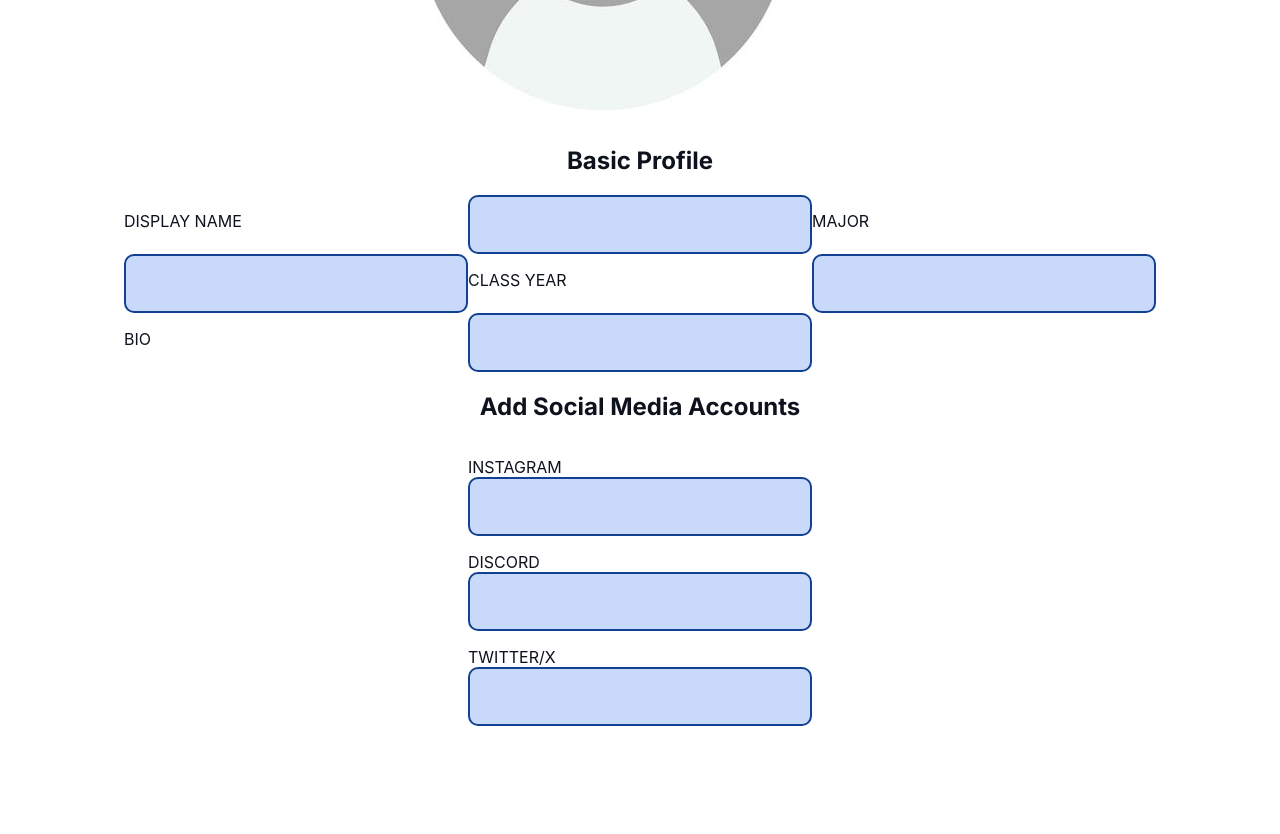
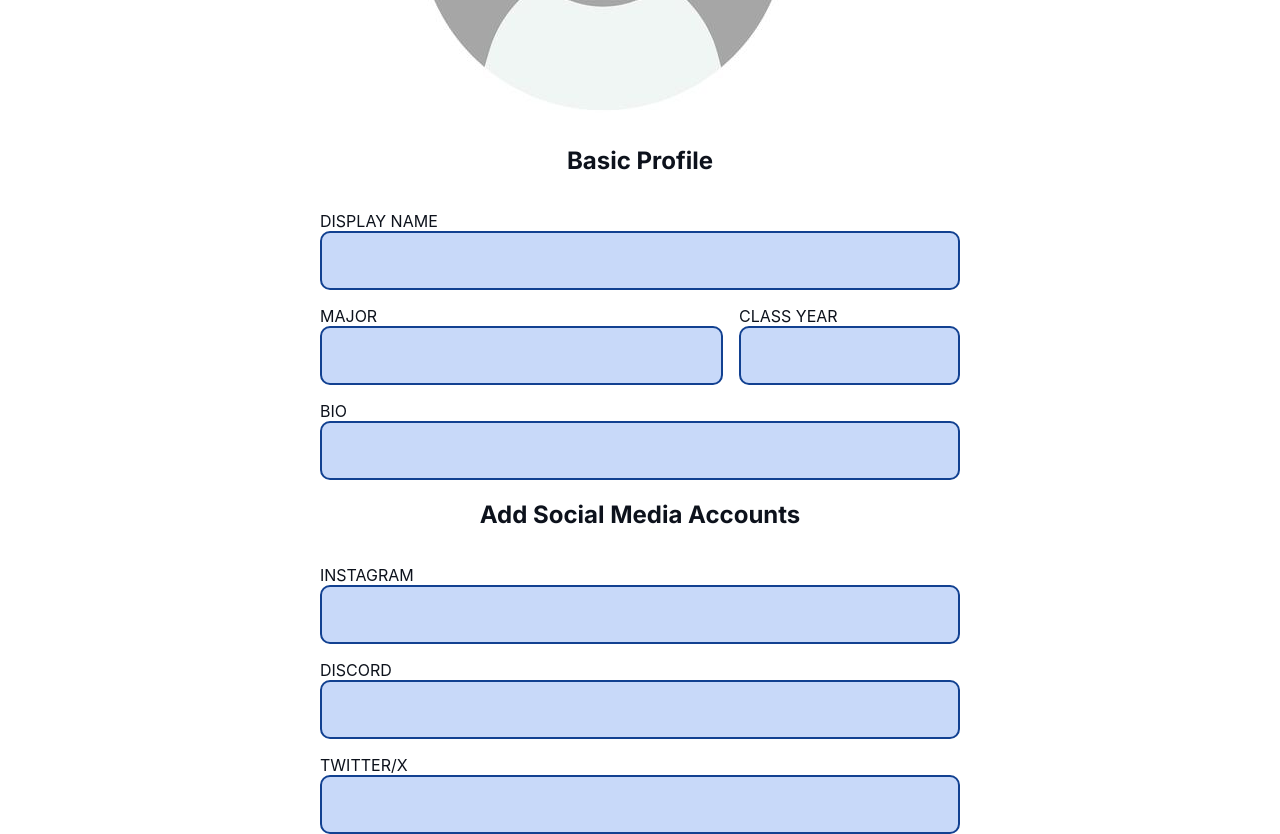
Before and after one commit to paceuniversity/cs491fall2024team4, a React (Create React App) app in the folder setter-social/: page /profile/edit in a window 1280 px wide. Shown: the part 360-1194 px from the top of the page. Before the commit the page ends 1086 px from the top, so only its background shows below. Built offline with nearby package versions, Linux system fonts and the light colour scheme.

Commit message:
Completed Form Component Styling

```diff
--- a/setter-social/src/components/forms/AddSocialMediaForm.js
+++ b/setter-social/src/components/forms/AddSocialMediaForm.js
@@ -2,17 +2,21 @@ import '../../styles/forms.css';
 
 const AddSocial = () => {
     return(
-        <div>
+        <div className='form__wrapper'>
             <h2>Add Social Media Accounts</h2>
-            <form>
+            <form className='form__container-flex'>
+                <div className='form__field'>
                     <label for="insta">Instagram</label>
                     <input id="addInstagram" type="text" name="insta"></input>
-
+                </div>
+                <div className='form__field'>
                    <label for="discord">Discord</label>
                     <input id="addDiscord" type="text" name="discord"></input>
-
+                </div>
+                <div className='form__field'>
                    <label for="twitter">Twitter/X</label>
                     <input id="addTwitter" type="text" name="twitter"></input>
+                </div>
             </form>
         </div>
     );
--- a/setter-social/src/components/forms/BasicProfileForm.js
+++ b/setter-social/src/components/forms/BasicProfileForm.js
@@ -2,20 +2,33 @@ import '../../styles/forms.css';
 
 const BasicProfileForm = () => {
     return(
-        <div className='basic__profile'>
+        <div className='form__wrapper'>
             <h2>Basic Profile</h2>
-            <form className='basic__profile__form'>
+            <form className='form__container-grid'>
+                <div style={{ gridColumn: 'span 3' }}>
+                    <div className='form__field'>
                         <label for="name">Display Name</label>
                         <input id="addDisplayName" type="text" name="name"></input>
-
+                    </div>
+                </div>
+                <div style={{ gridColumn: 'span 2' }}>
+                <div className='form__field'>
                     <label for="major">Major</label>
                     <input id="addMajor" type="text" name="major" className='major__input'></input>
-
+                </div>
+                </div>
+                <div style={{ gridColumn: 'span 1' }}>
+                <div className='form__field'>
                     <label for="class">Class Year</label>
                     <input id="addClass" type="text" name="class" className='class__input'></input>
-
+                </div>
+                </div>
+                <div style={{ gridColumn: 'span 3' }}>
+                <div className='form__field'>
                     <label for="bio">Bio</label>
                     <input id="addBio" type="text" name="bio"></input>
+                </div>
+                </div>
             </form>
         </div>
     );
--- a/setter-social/src/styles/forms.css
+++ b/setter-social/src/styles/forms.css
@@ -1,39 +1,62 @@
-input {
+h2 {
+    text-align: center;
+}
+
+.form__field {
+    display: flex;
+    flex-direction: column;
+}
+
+.form__field input {
     background-color: var(--sky__blue);
     border: 2px solid var(--royal__blue);
     border-radius: 10px;
     padding: 20px;
-    min-width: 300px;
 }
 
-label {
+.form__field label {
     font-size: 1rem;
     margin-top: 1rem;
     text-transform: uppercase;
 }
 
-form {
+.form__container-grid {
+    display: grid;
+    grid-template-columns: repeat(3, 1fr);
+    grid-template-rows: repeat(3, 1fr);
+    column-gap: 1rem;
+}
+
+.form__container-flex {
     display: flex;
     flex-direction: column;
 }
 
-h2 {
-    text-align: center;
+/* for computer screens */
+@media only screen and (min-width: 1000px) {
+    .form__wrapper {
+        margin: auto;
+    }
+    .form__container-flex, .form__container-grid {
+        width: 50vw;
+    }
+}
+/* for tablet screens */
+@media only screen and (min-width: 800px) and (max-width: 999px) {
+    .form__wrapper {
+        margin: auto;
+    }
+    .form__container-flex, .form__container-grid {
+        width: 80vw;
+    }
 }
 
-.basic__profile div {
-    display: flex;
+/* for mobile screens */
+@media only screen and (max-width: 800px) {
+    .form__wrapper {
+        margin: auto;
+    }
+    .form__container-flex, .form__container-grid {
+        width: 75vw;
+    }
 }
-
-.basic__profile__form {
-    display: grid;
-    grid-template-columns: 3;
-}
-
-.major__input {
-    grid-column: 1 2;
-}
-
-.class__input {
-    grid-column: 3;
-}
--- a/setter-social/src/styles/text.css
+++ b/setter-social/src/styles/text.css
@@ -1,3 +1,4 @@
+/* for computer screens */
 @media only screen and (min-width: 1000px) {
     .mission__para {
         margin: auto;
@@ -5,6 +6,7 @@
     }
 }
 
+/* for tablet screens */
 @media only screen and (min-width: 800px) and (max-width: 999px) {
     .mission__para {
         margin: auto;
@@ -12,6 +14,7 @@
     }
 }
 
+/* for mobile screens */
 @media only screen and (max-width: 800px) {
     .mission__para {
         margin: auto;
```
Lines whose indentation alone changed are shown as unchanged.
